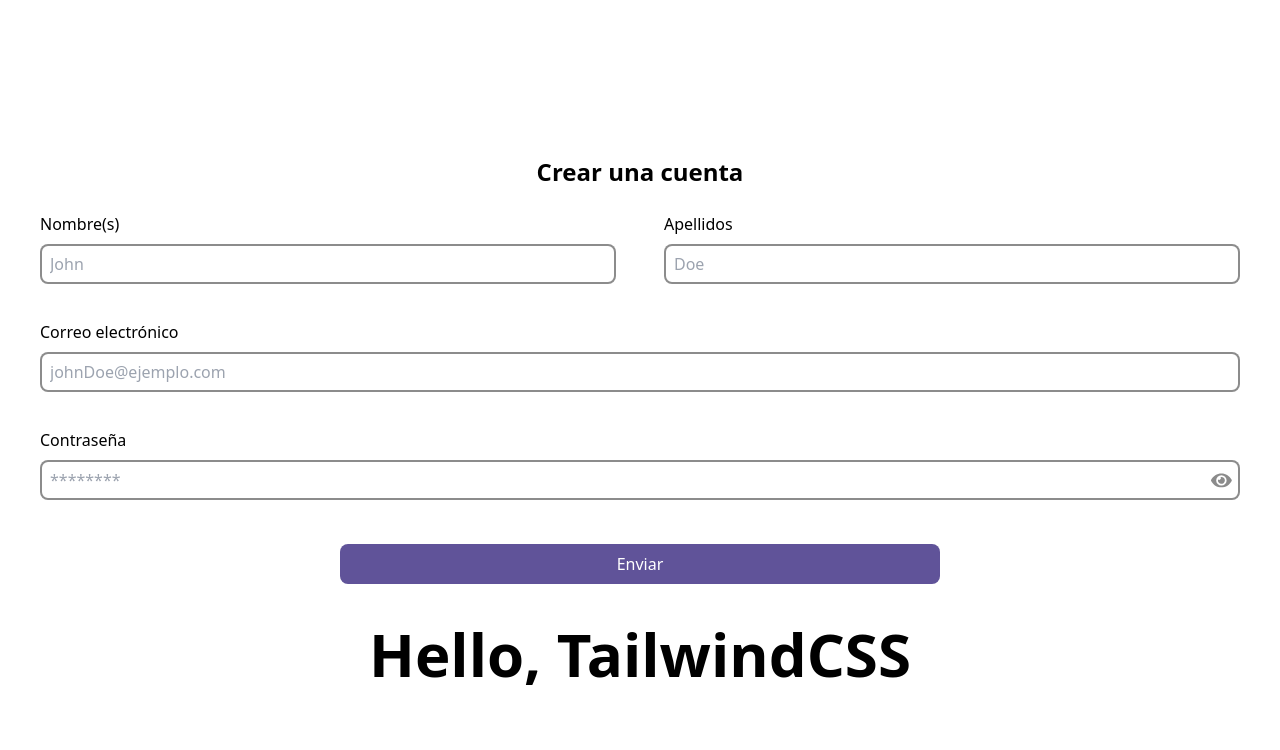
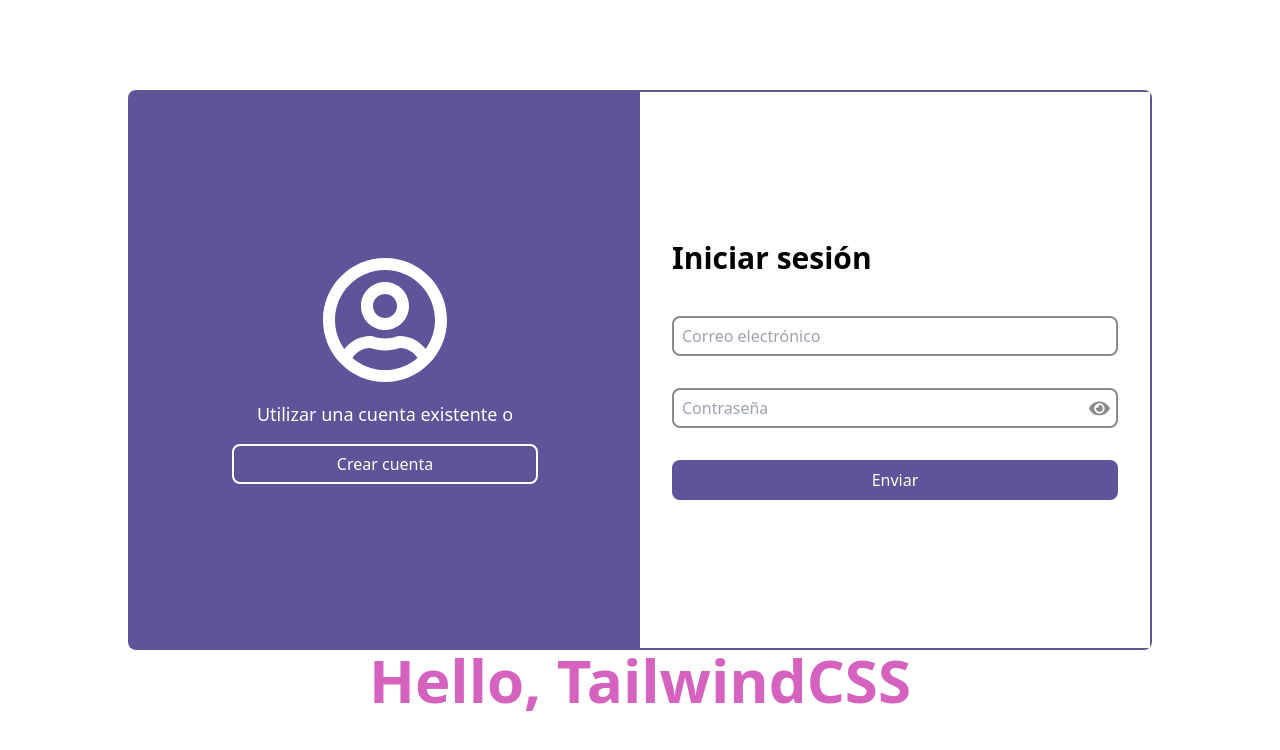
Before and after one commit to JCarlosMtzZ/InVenta-WebApp, a React (Vite) app: page / in a window 1280 px wide. Shown: the top 750 px of the page. Built offline with nearby package versions, Linux system fonts and the light colour scheme.

Commit message:
FormsContainer

```diff
--- a/src/App.jsx
+++ b/src/App.jsx
@@ -1,12 +1,19 @@
+import FormsContainer from "./components/FormsContainer.jsx"
+import LoginForm from "./components/LoginForm.jsx"
 import SignupForm from "./components/SignupForm.jsx"
 
 function App() {
 
   return (
     <div className="w-[100vw] h-[100vh] bg-gray-100 flex flex-col justify-center items-center ">
+      <FormsContainer />
+      {/*
+      <LoginForm />
       <SignupForm />
-      <h1 className="text-6xl font-bold text-blue-500">Hello, TailwindCSS</h1>
-    </div>
+      */}
+      <h1 className="text-6xl font-bold text-mag">Hello, TailwindCSS</h1>
+
+      </div>
   )
 }
 
--- a/src/components/FormFieldWarning.jsx
+++ b/src/components/FormFieldWarning.jsx
@@ -4,7 +4,7 @@ function FormFieldWarning({ isFormField, message }) {
 
   return (
     <p
-      className={`${isFormField ? 'invisible' : 'visible'} h-6 text-sm mt-1 flex items-center text-warn-red`}>
+      className={`${isFormField ? 'invisible' : 'visible'} h-6 text-xs mt-0 flex items-center text-warn-red`}>
         <RiErrorWarningFill className="mr-1"/>
           {message}
     </p>
--- /dev/null
+++ b/src/components/FormsContainer.jsx
@@ -0,0 +1,54 @@
+import { useState } from 'react';
+import { FaRegUserCircle } from 'react-icons/fa';
+import LoginForm from './LoginForm.jsx';
+import SignupForm from './SignupForm';
+
+function FormsContainer() {
+
+  const [hideLogin, setHideLogin] = useState(false);
+  const [btnText, setBtnText] = useState("Crear cuenta");
+  const [leftText, setLeftText] = useState("Utilizar una cuenta existente o");
+  const [animationClass, setAnimationClass] = useState("fade-in");
+
+  const handleCLick = () => {
+    if (hideLogin) {
+      setLeftText("Utilizar una cuenta existente o:");
+      setBtnText("Crear cuenta");
+    } else {
+      setLeftText("Crea una nueva cuenta o:")
+      setBtnText("Iniciar sesión");
+    }
+    setAnimationClass('fade-out');
+    setTimeout(() => {
+      setHideLogin(!hideLogin);
+      setAnimationClass('fade-in');
+    }, 300);
+  };
+
+  return (
+    <div className="flex w-[80%] h-[70%] border-solid border-2 rounded-lg border-purp-dark">
+      <div className="flex flex-col items-center justify-center w-[50%] h-[100%] bg-purp-dark">
+        <FaRegUserCircle color="white" size="8rem" />
+        <p className='mt-4 w-[60%] text-lg font-normal text-white text-center'>
+          {leftText}
+        </p>
+        <button
+          type='button'
+          onClick={handleCLick}
+          className='mt-4 h-10 w-[60%] text-white rounded-lg border-solid border-2 border-white
+            hover:bg-white hover:text-black hover:border-black hover:scale-110 transition ease-in-out'>
+          {btnText}
+        </button>
+      </div>
+      <div className="flex items-center w-[50%] h-[100%] bg-purp-light">
+        {hideLogin ? (
+          <SignupForm className={animationClass} />
+        ) : (
+          <LoginForm className={animationClass} />
+        )}
+      </div>
+    </div>
+  );
+};
+
+export default FormsContainer;
--- /dev/null
+++ b/src/components/LoginForm.jsx
@@ -0,0 +1,80 @@
+import { useState } from "react";
+import FormFieldWarning from "./FormFieldWarning.jsx";
+import PasswordFormField from "./PasswordFormField.jsx";
+
+function LoginForm({ className }) {
+
+  const [formData, setFormData] = useState({
+    email: '',
+    password: ''
+  });
+  const [isFormData, setIsFormData] = useState({
+    isEmail: true,
+    isPassword: true
+  });
+
+  const handleInputChange = (e) => {
+    const { name, value } = e.target;
+    setFormData({
+      ...formData,
+      [name]: value,
+    });
+
+    setIsFormData({
+      ...isFormData,
+      [`is${name.charAt(0).toUpperCase() + name.slice(1)}`]: !!value
+    })
+  };
+
+  const handleSubmit = () => {
+    const currentIsFormData = {
+      isEmail: !!formData.email,
+      isPassword: !!formData.password
+    };
+
+    if (Object.values(currentIsFormData).some(value => !value)) {
+      setIsFormData(currentIsFormData);
+      return;
+    }
+  };
+
+  return (
+    <div className={`w-[100%] h-[100%] p-8 flex flex-col justify-center relative bg-white ${className}`}>
+      <div className="mb-10 text-3xl font-semibold">
+        Iniciar sesión
+      </div>
+      <input
+        type="email"
+        id="email"
+        name="email"
+        placeholder="Correo electrónico"
+        value={formData.email}
+        onChange={handleInputChange}
+        className={`p-2 h-10 border-solid border-2 ${isFormData.isEmail ? 'border-black' : 'border-warn-red'} border-opacity-45 rounded-lg`}
+      />
+      <FormFieldWarning
+        isFormField={isFormData.isEmail}
+        message='Requerido'
+      />
+      <PasswordFormField
+        value={formData.password}
+        handleInputChange={handleInputChange}
+        isValue={isFormData.isPassword} />
+      <FormFieldWarning
+        isFormField={isFormData.isPassword}
+        message='Requerido'
+      />
+      <button
+        type="button"
+        onClick={handleSubmit}
+        className="h-10 mt-2 bg-purp-dark text-white rounded-lg
+          hover:bg-white hover:text-black hover:border-black hover:border-2
+          transition"
+      >
+        Enviar
+      </button>
+    </div>
+  );
+};
+
+export default LoginForm;
--- a/src/components/PasswordFormField.jsx
+++ b/src/components/PasswordFormField.jsx
@@ -14,21 +14,20 @@ function PasswordFormField({ value, handleInputChange, isValue }) {
 
   return (
     <div>
-      <label htmlFor="password" className="block my-2">Contraseña</label>
       <input
         type={showPassword ? "text" : "password"}
         id="password"
         name="password"
-        placeholder="********"
+        placeholder="Contraseña"
         value={value}
         onChange={handleInputChange}
-        className={`w-[100%] p-2 h-10 border-solid border-2 ${isValue ? 'border-black' : 'border-warn-red'} border-opacity-45 rounded-lg`}
+        className={`mt-2 w-[100%] p-2 h-10 border-solid border-2 ${isValue ? 'border-black' : 'border-warn-red'} border-opacity-45 rounded-lg`}
       />
       <button
         type="button"
         id="togglePassword"
         onClick={handleShowPassword}
-        className="p-2 h-10 absolute right-10"
+        className="mt-2 h-10 absolute right-10 hover:scale-110 transition duration-200"
       >
         <div className="relative">
           <FaEye size='1.3rem'
--- a/src/components/SignupForm.jsx
+++ b/src/components/SignupForm.jsx
@@ -2,7 +2,7 @@ import { useState } from "react";
 import FormFieldWarning from "./FormFieldWarning.jsx";
 import PasswordFormField from "./PasswordFormField.jsx";
 
-function SignupForm() {
+function SignupForm({ className }) {
 
   const [formData, setFormData] = useState({
     firstName: '',
@@ -105,19 +105,17 @@ function SignupForm() {
   };
 
   return (
-    <div className='w-[100%]'>
-      <div className="p-10 flex flex-col relative bg-white">
-        <div className="mb-4 text-2xl font-semibold text-center">
+    <div className={`w-[100%] h-[100%] p-8 flex flex-col justify-center relative bg-white ${className}`}>
+      <div className="mb-10 text-3xl font-semibold">
         Crear una cuenta
       </div>
       <div className='flex'>
-          <div className='w-[48%] flex flex-col mr-[2%]'>
-            <label htmlFor="firstName" className="my-2">Nombre(s)</label>
+        <div className="flex flex-col w-[48%] mr-[4%]">
           <input
             type="text"
             id="firstName"
             name="firstName"
-              placeholder="John"
+            placeholder="Nombre(s)"
             value={formData.firstName}
             onChange={handleInputChange}
             className={`p-2 h-10 border-solid border-2 ${isFormData.isFirstName ? 'border-black' : 'border-warn-red'} border-opacity-45 rounded-lg`}
@@ -127,13 +125,12 @@ function SignupForm() {
             message='Requerido'
           />
         </div>
-          <div className='w-[48%] flex flex-col ml-[2%]'>
-            <label htmlFor="lastName" className="my-2">Apellidos</label>
+        <div className="flex flex-col w-[48%]">
           <input
             type="text"
             id="lastName"
             name="lastName"
-              placeholder="Doe"
+            placeholder="Apellidos"
             value={formData.lastName}
             onChange={handleInputChange}
             className={`p-2 h-10 border-solid border-2 ${isFormData.isLastName ? 'border-black' : 'border-warn-red'} border-opacity-45 rounded-lg`}
@@ -144,15 +141,14 @@ function SignupForm() {
           />
         </div>
       </div>
-        <label htmlFor="email" className="my-2">Correo electrónico</label>
       <input
         type="email"
         id="email"
         name="email"
-          placeholder="johnDoe@ejemplo.com"
+        placeholder="Correo electrónico"
         value={formData.email}
         onChange={handleInputChange}
-          className={`p-2 h-10 border-solid border-2 ${isFormData.isEmail ? 'border-black' : 'border-warn-red'} border-opacity-45 rounded-lg`}
+        className={`mt-2 p-2 h-10 border-solid border-2 ${isFormData.isEmail ? 'border-black' : 'border-warn-red'} border-opacity-45 rounded-lg`}
       />
       <FormFieldWarning
         isFormField={isFormData.isEmail}
@@ -169,14 +165,13 @@ function SignupForm() {
       <button
         type="button"
         onClick={handleSubmit}
-          className="h-10 w-[50%] mt-4 bg-purp-dark text-white rounded-lg self-center
+        className="h-10 mt-2 bg-purp-dark text-white rounded-lg
           hover:bg-white hover:text-black hover:border-black hover:border-2
           transition"
       >
         Enviar
       </button>
     </div>
-    </div>
   );
 };
 
--- a/src/index.css
+++ b/src/index.css
@@ -1,3 +1,33 @@
 @tailwind base;
 @tailwind components;
 @tailwind utilities;
+
+@keyframes fadeIn {
+  from {
+    opacity: 0;
+    transform: translateY(-20px);
+  }
+  to {
+    opacity: 1;
+    transform: translateY(0);
+  }
+}
+
+@keyframes fadeOut {
+  from {
+    opacity: 1;
+    transform: translateY(0);
+  }
+  to {
+    opacity: 0;
+    transform: translateY(20px);
+  }
+}
+
+.fade-in {
+  animation: fadeIn 0.3s forwards;
+}
+
+.fade-out {
+  animation: fadeOut 0.3s forwards;
+}
```
Lines whose indentation alone changed are shown as unchanged.
